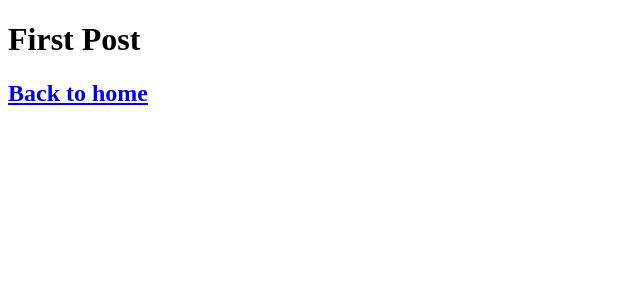
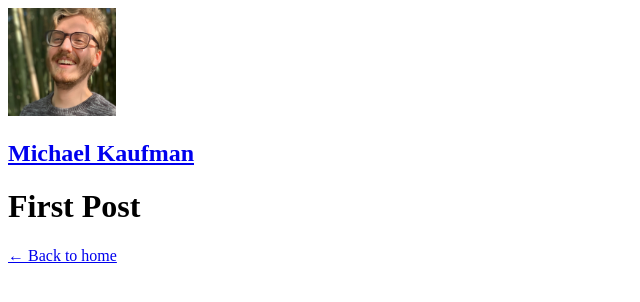
Before and after one commit to KaufmanDeveloper/kaufman-personal-site, a Next.js app: page /posts/first-post in a window 1280 px wide. Shown: the top 302 px of the page, without its empty margins (0-640 px from the left). Built offline with nearby package versions, Linux system fonts and the light colour scheme.

Commit message:
feat: Furthering tutorial styles

```diff
--- a/components/layout.jsx
+++ b/components/layout.jsx
@@ -1,3 +1,69 @@
-export default function Layout({ children }) {
-  return <div className="m-3">{children}</div>;
+import Head from "next/head";
+import Image from "next/image";
+import Link from "next/link";
+
+const name = "Michael Kaufman";
+export const siteTitle = "Michael Kaufman Blog";
+
+export default function Layout({ children, home }) {
+  return (
+    <div>
+      <Head>
+        <link rel="icon" href="/favicon.ico" />
+        <meta
+          name="description"
+          content="Learn how to build a personal website using Next.js"
+        />
+        <meta
+          property="og:image"
+          content={`https://og-image.vercel.app/${encodeURI(
+            siteTitle
+          )}.png?theme=light&md=0&fontSize=75px&images=https%3A%2F%2Fassets.vercel.com%2Fimage%2Fupload%2Ffront%2Fassets%2Fdesign%2Fnextjs-black-logo.svg`}
+        />
+        <meta name="og:title" content={siteTitle} />
+        <meta name="twitter:card" content="summary_large_image" />
+      </Head>
+      <header>
+        {home ? (
+          <>
+            <Image
+              priority
+              src="/images/profile.jpg"
+              height={144}
+              width={144}
+              alt={name}
+            />
+            <h1>{name}</h1>
+          </>
+        ) : (
+          <>
+            <Link href="/">
+              <a>
+                <Image
+                  priority
+                  src="/images/profile.jpg"
+                  height={108}
+                  width={108}
+                  alt={name}
+                />
+              </a>
+            </Link>
+            <h2>
+              <Link href="/">
+                <a>{name}</a>
+              </Link>
+            </h2>
+          </>
+        )}
+      </header>
+      <main>{children}</main>
+      {!home && (
+        <div>
+          <Link href="/">
+            <a>← Back to home</a>
+          </Link>
+        </div>
+      )}
+    </div>
+  );
 }
--- a/package.json
+++ b/package.json
@@ -8,6 +8,7 @@
     "start": "next start"
   },
   "dependencies": {
+    "classnames": "^2.2.6",
     "next": "^10.0.0",
     "postcss-flexbugs-fixes": "^5.0.2",
     "postcss-preset-env": "^6.7.0",
--- a/pages/index.jsx
+++ b/pages/index.jsx
@@ -1,10 +1,11 @@
 import Head from "next/head";
 import Link from "next/link";
 import Image from "next/image";
+import Layout from "../components/layout";
 
 export default function Home() {
   return (
-    <div className="container">
+    <Layout home>
       <Head>
         <title>Create Next App</title>
         <link rel="icon" href="/favicon.ico" />
@@ -216,6 +217,6 @@ export default function Home() {
           box-sizing: border-box;
         }
       `}</style>
-    </div>
+    </Layout>
   );
 }
--- a/pages/posts/first-post.jsx
+++ b/pages/posts/first-post.jsx
@@ -12,12 +12,6 @@ export default function FirstPost() {
         </Head>
 
         <h1>First Post</h1>
-
-        <h2>
-          <Link href="/">
-            <a className="text-blue-800">Back to home</a>
-          </Link>
-        </h2>
       </Layout>
     </>
   );
```
